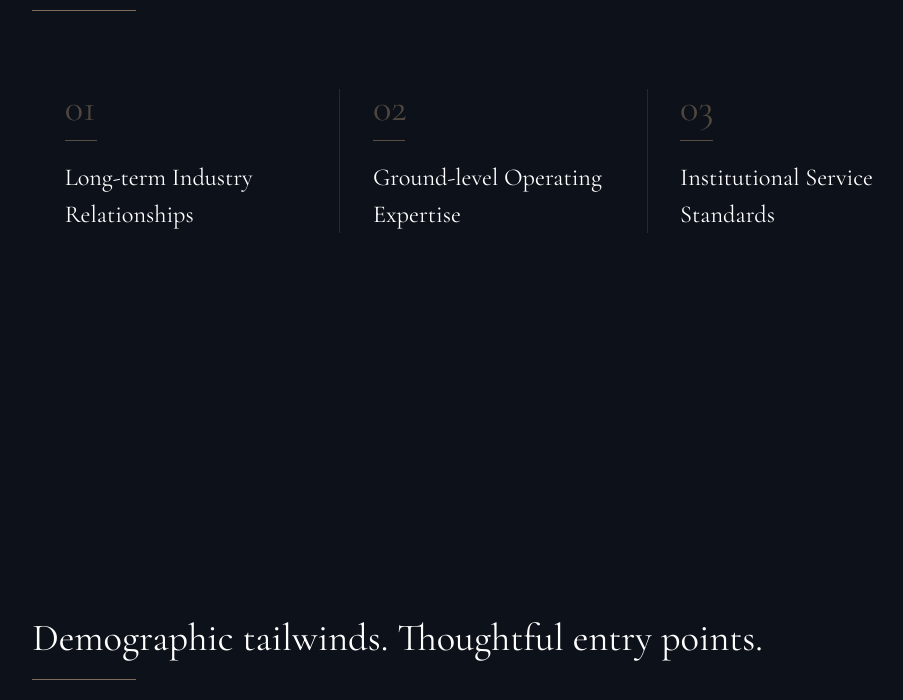
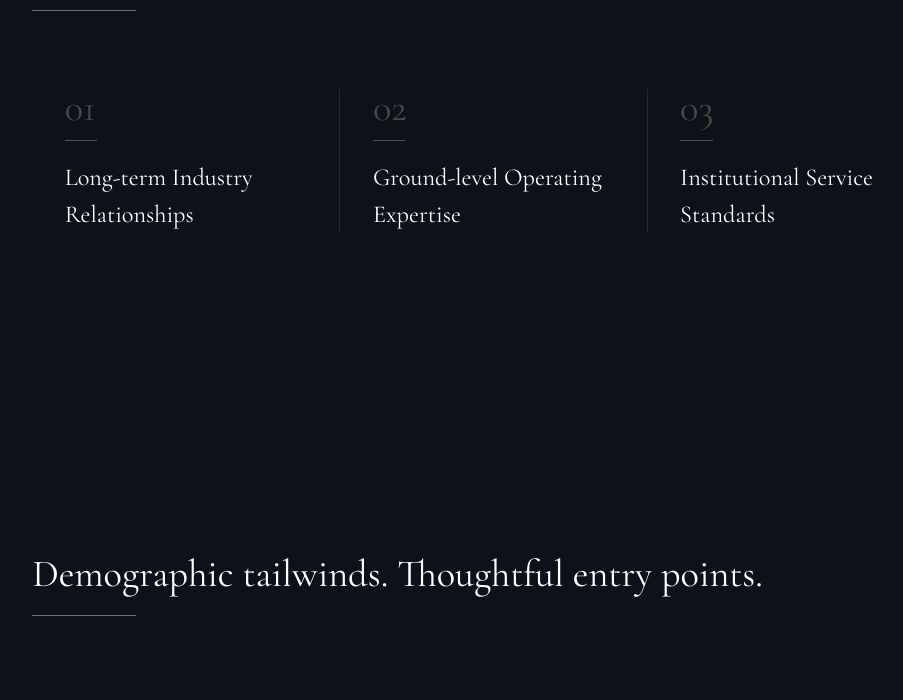
Before and after one commit to erkyky/db-landing, a Next.js app: page /investments in a window 1280 px wide. Shown: the part 2605-3305 px from the top of the page, without its empty margins (147-1050 px from the left). Built offline with nearby package versions, Linux system fonts and the light colour scheme.

Commit message:
Update page.tsx

```diff
--- a/src/app/investments/page.tsx
+++ b/src/app/investments/page.tsx
@@ -551,7 +551,7 @@ export default function InvestmentsPage() {
                   stop, just a gentle rest near the stats and the four points. */}
               <div aria-hidden className="pointer-events-none absolute inset-x-0 snap-start snap-normal" style={{ top: "35vh", height: 1 }} />
               <div aria-hidden className="pointer-events-none absolute inset-x-0 snap-start snap-normal" style={{ top: "92vh", height: 1 }} />
-              <div className="sticky top-0 flex h-screen flex-col section-px pt-[40vh]">
+              <div className="sticky top-0 flex h-screen flex-col section-px pt-[32vh]">
                 <h3 className="max-w-5xl font-serif text-h2 leading-[1.08] text-white">
                   Demographic tailwinds. Thoughtful entry points.
                 </h3>
```
